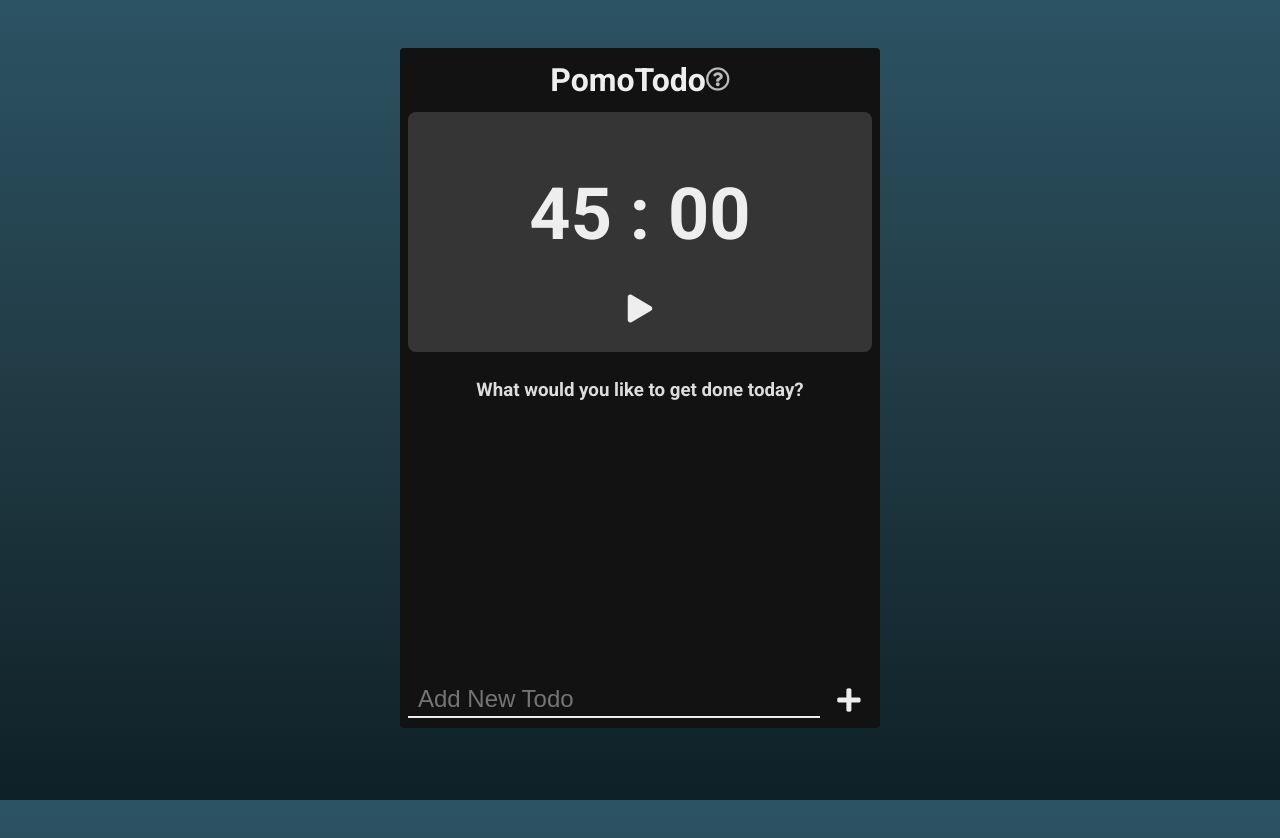
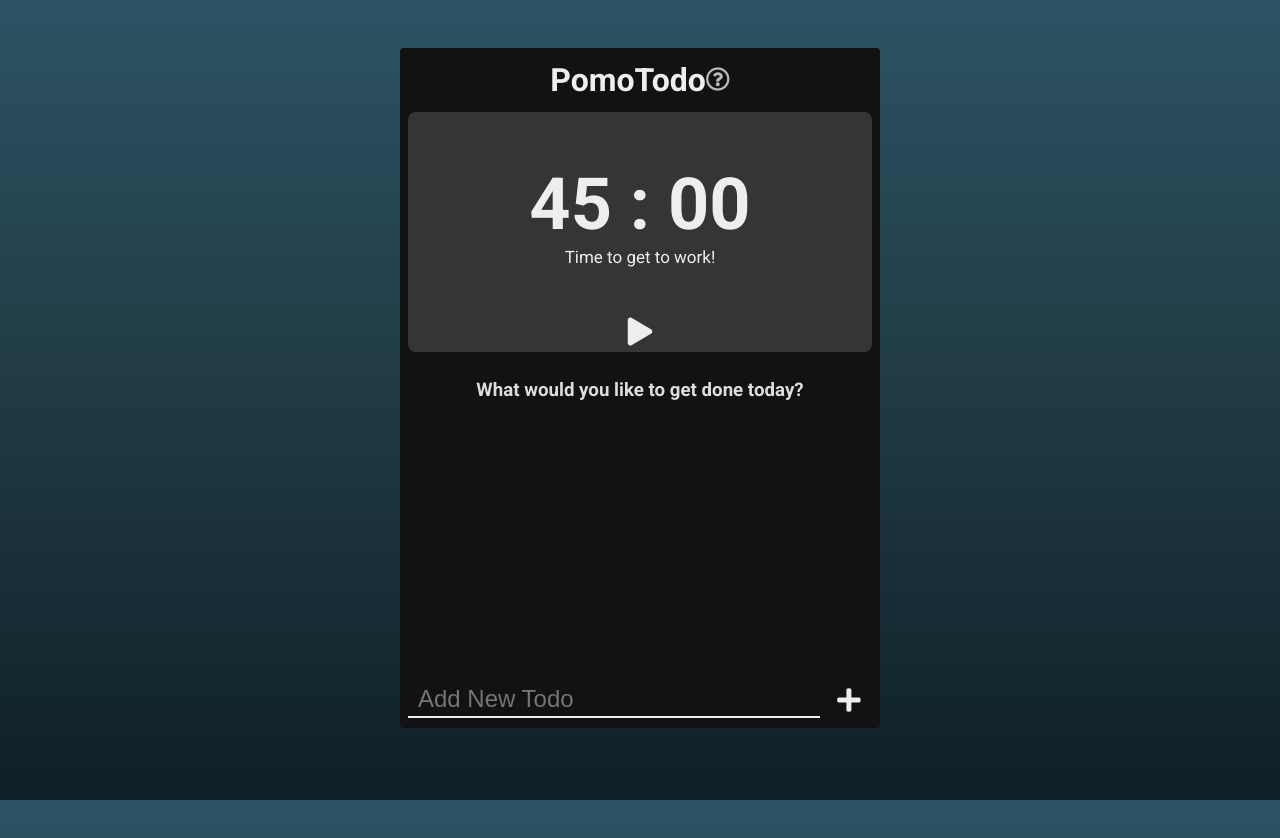
Before and after one commit to naznsan/pomotodo, a React (Create React App) app: page / in a window 1280 px wide. Shown: the top 838 px of the page. Built offline with nearby package versions, Linux system fonts and the light colour scheme.

Commit message:
Edit PomodoroClock style

```diff
--- a/src/pomodoro/PomodoroClock.js
+++ b/src/pomodoro/PomodoroClock.js
@@ -5,9 +5,18 @@ const styles = {
     PomodoroClock: {
         fontSize: "3em",
         marginBottom: "0",
+        height: "4.25em",
+        display: "flex",
+        flexDirection: "column",
+        justifyContent: "center",
     },
     clock: {
-        marginBottom: "0.5em",
+        marginBottom: "0",
+        marginTop: "0",
+    },
+    message: {
+        fontSize: "17px",
+        marginTop: "0",
     },
 };
 
@@ -16,6 +25,7 @@ class PomodoroClock extends Component {
         initialMinutes: 45,
         seconds: 0,
         isPaused: true,
+        isWorking: true,
     };
 
     constructor(props) {
@@ -43,16 +53,20 @@ class PomodoroClock extends Component {
     }
 
     render() {
-        const { classes } = this.props;
-        let parsedSeconds = this.state.seconds;
+        const { classes, isWorking } = this.props;
+        const { minutes, seconds } = this.state;
+        let parsedSeconds = seconds;
         if (parsedSeconds < 10) {
-            parsedSeconds = "0" + this.state.seconds.toString(10);
+            parsedSeconds = "0" + seconds.toString(10);
         }
         return (
             <div className={classes.PomodoroClock}>
                 <h2 className={classes.clock}>
-                    {this.state.minutes} : {parsedSeconds}
+                    {minutes} : {parsedSeconds}
                 </h2>
+                <span className={classes.message}>
+                    {isWorking ? "Time to get to work!" : "Time for a break!"}
+                </span>
             </div>
         );
     }
```
